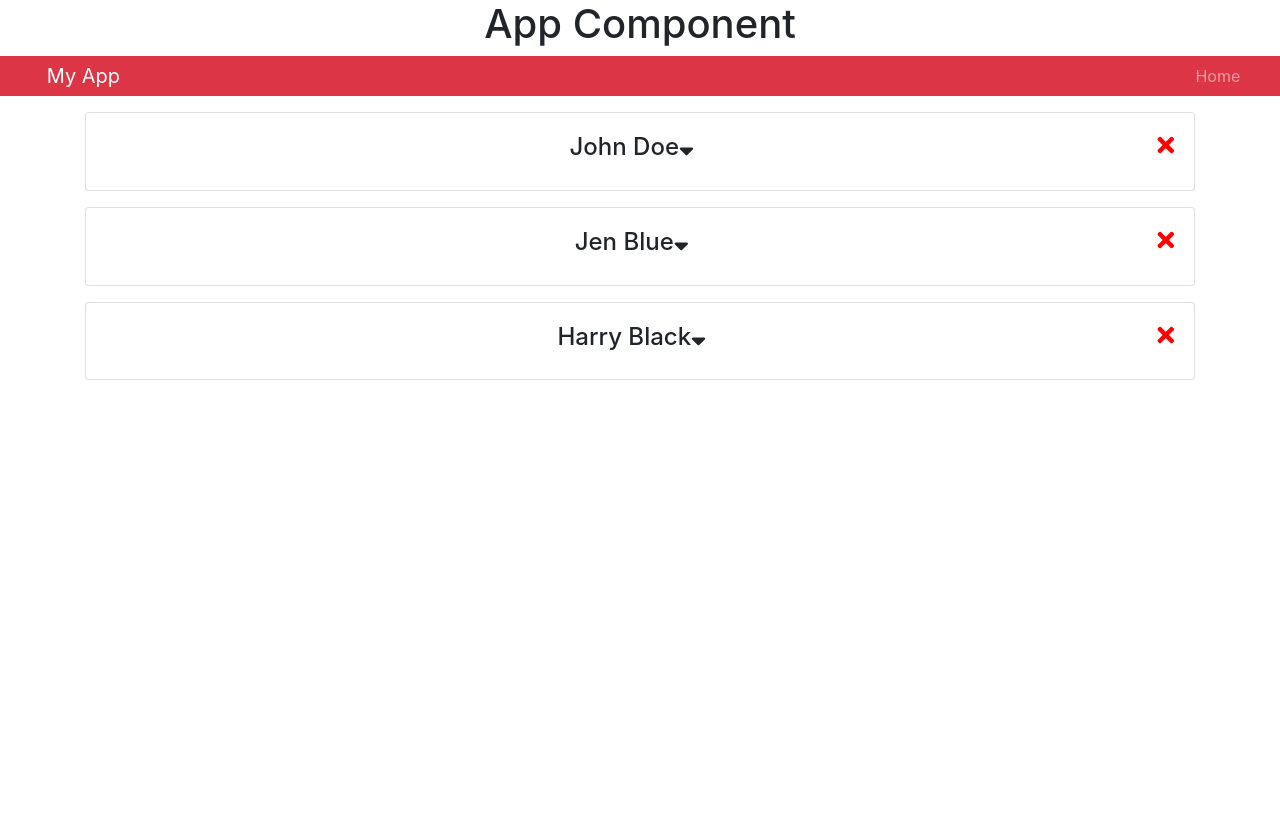
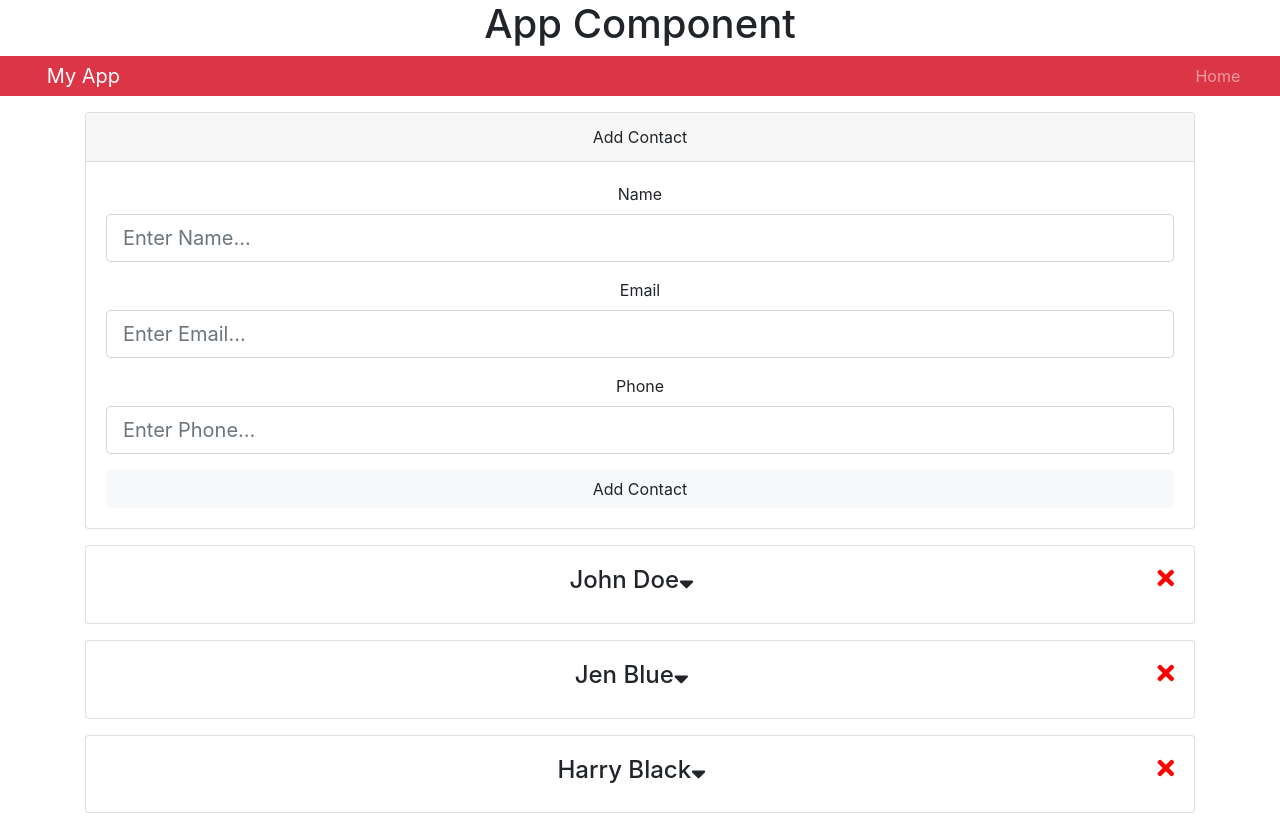
Before and after one commit to k3vnb/contact-manager-react, a React (Create React App) app: page / in a window 1280 px wide. Before the commit the page ends 800 px from the top, so only its background shows below. Built offline with nearby package versions, Linux system fonts and the light colour scheme.

Commit message:
begin AddContact component, add onChange event listener

```diff
--- a/src/App.js
+++ b/src/App.js
@@ -2,8 +2,9 @@
 import 'bootstrap/dist/css/bootstrap.min.css';
 import './App.css';
 import { Provider } from './context';
-import Header from './components/Header';
-import Contacts from './components/Contacts';
+import Header from './components/layout/Header';
+import Contacts from './components/contacts/Contacts';
+import AddContact from './components/contacts/AddContact';
 
 class App extends Component {
   render() {
@@ -13,6 +14,7 @@
             <h1>App Component</h1>
             <Header />
             <div className="container">
+              <AddContact />
               <Contacts />
             </div>
         </div>
--- /dev/null
+++ b/src/components/contacts/AddContact.js
@@ -0,0 +1,59 @@
+import React, { Component } from 'react'
+
+class AddContact extends Component {
+    state = {
+        name: '',
+        email: '',
+        phone: ''
+    }
+
+    onChange = e => this.setState({ [e.target.name]: e.target.value })
+  render() {
+    const { name, email, phone } = this.state;
+    return (
+      <div className="card mb-3">
+        <div className="card-header">Add Contact</div>
+        <div className="card-body">
+            <div className="form-group">
+                <label htmlFor="name">Name</label>
+                <input
+                    type="text"
+                    name="name"
+                    className="form-control form-control-lg"
+                    placeholder="Enter Name..."
+                    value={name}
+                    onChange={this.onChange}
+                />
+            </div>
+            <div className="form-group">
+                <label htmlFor="email">Email</label>
+                <input
+                    type="email"
+                    name="email"
+                    className="form-control form-control-lg"
+                    placeholder="Enter Email..."
+                    value={email}
+                    onChange={this.onChange}
+
+                />
+            </div>
+            <div className="form-group">
+                <label htmlFor="phone">Phone</label>
+                <input
+                    type="text"
+                    name="phone"
+                    className="form-control form-control-lg"
+                    placeholder="Enter Phone..."
+                    value={phone}
+                    onChange={this.onChange}
+
+                />
+            </div>
+            <input type="submit" value="Add Contact" className="btn btn-light btn-block"/>
+        </div>
+      </div>
+    )
+  }
+}
+
+export default AddContact;
--- a/src/components/Contact.js
+++ b/src/components/contacts/Contact.js
@@ -1,6 +1,6 @@
 import React, { Component } from 'react';
 import PropTypes from 'prop-types';
-import { Consumer } from '../context';
+import { Consumer } from '../../context';
 
 class Contact extends Component {
     state = {
--- a/src/components/Contacts.js
+++ b/src/components/contacts/Contacts.js
@@ -1,6 +1,6 @@
 import React, { Component } from 'react';
 import Contact from './Contact';
-import { Consumer } from '../context';
+import { Consumer } from '../../context';
 
 class Contacts extends Component {
 
```
Also changed, not shown: src/components/layout/Header.js (renamed from src/components/Header.js).
